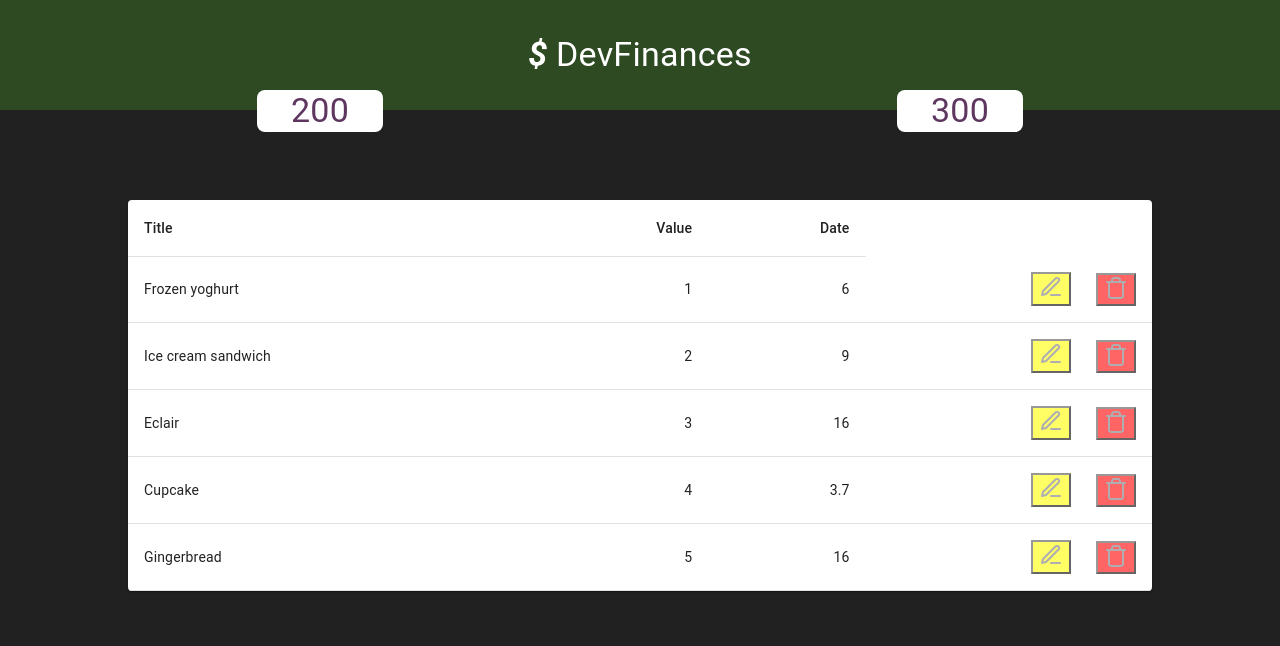
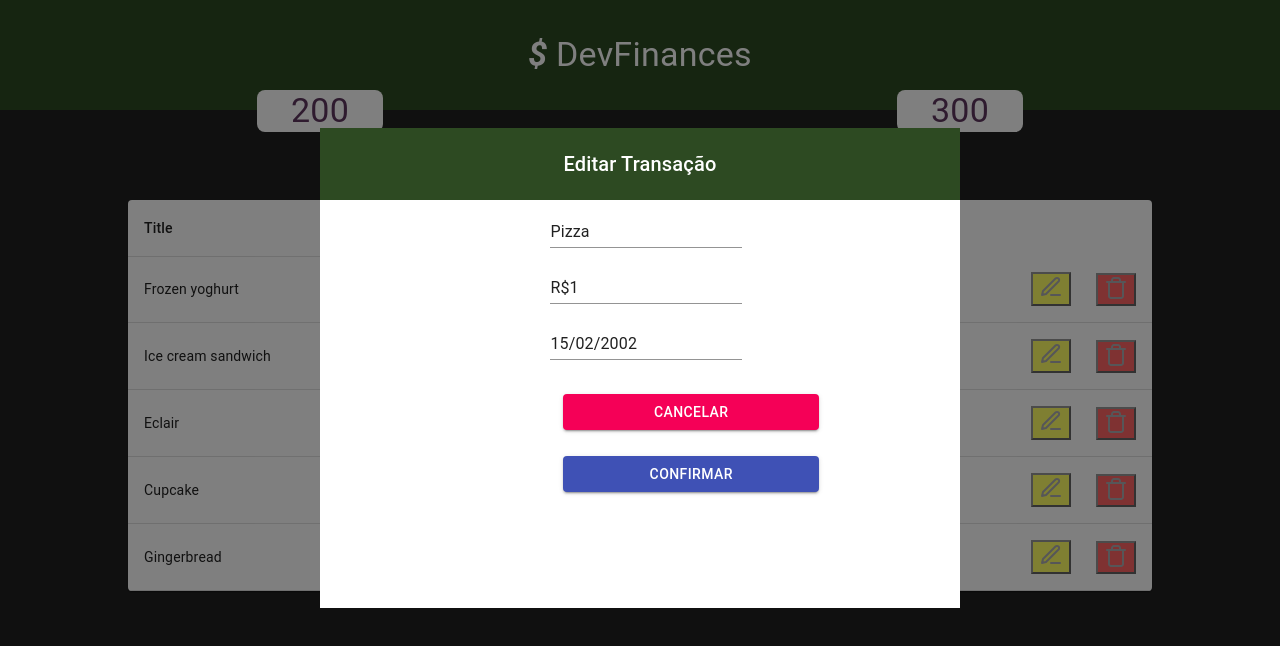
Before and after one commit to RicardinhoFilho/DevFinances-ReactApp, a React (Create React App) app: page / in a window 1280 px wide. Both pictures are taken after a click on the button 1050 px from the left and 289 px from the top of the page. Shown: the top 646 px of the page. Built offline with nearby package versions, Linux system fonts and the light colour scheme.

Commit message:
Add delete and edit modal

```diff
--- a/src/Components/FirstPage/FirstPage.jsx
+++ b/src/Components/FirstPage/FirstPage.jsx
@@ -1,21 +1,17 @@
-import React,{useState, useEffect} from "react";
-import  HeaderFinance  from "./FirstPageComponents/HeaderFinance";
-import  TableFinance  from "./FirstPageComponents/TableFinance";
-import  CardFinance  from "./FirstPageComponents/CardFinance";
-import  ModalEdit  from "./FirstPageComponents/ModalEdit";
+import React, { useState, useEffect } from "react";
+import HeaderFinance from "./FirstPageComponents/HeaderFinance";
+import TableFinance from "./FirstPageComponents/TableFinance";
+import CardFinance from "./FirstPageComponents/CardFinance";
+import ModalEdit from "./FirstPageComponents/ModalEdit";
 
 const FirstPage = () => {
-
-  const [modal, setModal] = useState(false);
-
-
 
   return (
     <div>
       <HeaderFinance />
-      <CardFinance/>
+      <CardFinance />
       <TableFinance />
-      <ModalEdit option={false} id={6} />
+      {/* <ModalEdit option={modalEdit} id={6} /> */}
     </div>
   );
 };
--- a/src/Components/FirstPage/FirstPageComponents/FirstPage.css
+++ b/src/Components/FirstPage/FirstPageComponents/FirstPage.css
@@ -65,3 +65,32 @@
   cursor: pointer;
   opacity: 1;
 }
+
+/*Modal----------------------------------------------------------------------------------------------------------------------*/
+
+.modal {
+  width: 50%;
+  height: 60%;
+
+  background-color: white;
+
+  margin: auto;
+  margin-top: 10%;
+}
+
+/*Form----------------------------------------------------------------------------------------------------------------------*/
+
+form {
+  display: inline-block;
+  align-items: center;
+
+  width: 15vw;
+  margin-left: 18vw;
+}
+
+/*Button----------------------------------------------------------------------------------------------------------------------*/
+#button {
+  width: 20vw;
+  margin-top: 2vw;
+  margin-left: 1vw;
+}
--- a/src/Components/FirstPage/FirstPageComponents/ModalDelete.jsx
+++ b/src/Components/FirstPage/FirstPageComponents/ModalDelete.jsx
@@ -0,0 +1,44 @@
+import React, { useState, useEffect } from "react";
+import { Modal } from "@material-ui/core";
+import { Card, Typography, TextField, Button } from "@material-ui/core";
+
+const ModalDelete = ({ option, id }) => {
+  const [defineModal, setDefineModal] = useState(false);
+
+  useEffect(() => {
+    if (defineModal != option) {
+      setDefineModal(option);
+    }
+  }, {});
+
+  return (
+    <Modal open={defineModal} onClose={!defineModal}>
+      <div className="modal">
+        <Typography variant="h6" align="center" className="title">
+          Deletar Transação
+        </Typography>
+        <Typography variant="h6" align="center">
+          Pizza
+        </Typography>
+        <Typography variant="h6" align="center">
+          R$40
+        </Typography>
+        <Typography variant="h6" align="center">
+          "12/12/2012"
+        </Typography>
+        <Typography variant="h6" align="center">
+          "Pizza"
+        </Typography>
+
+        <Button type="submit" variant="contained" color="secondary" id="button">
+          Cancelar
+        </Button>
+        <Button type="submit" variant="contained" color="primary" id="button">
+          Confirmar
+        </Button>
+      </div>
+    </Modal>
+  );
+};
+
+export default ModalDelete;
--- a/src/Components/FirstPage/FirstPageComponents/ModalEdit.jsx
+++ b/src/Components/FirstPage/FirstPageComponents/ModalEdit.jsx
@@ -1,24 +1,32 @@
-import React,{useState, useEffect} from "react";
+import React, { useState, useEffect } from "react";
 import { Modal } from "@material-ui/core";
+import { Card, Typography, TextField, Button } from "@material-ui/core";
 
-const ModalEdit = ({option, id}) => {
-
+const ModalEdit = ({ option, id }) => {
   const [defineModal, setDefineModal] = useState(false);
 
   useEffect(() => {
     if (defineModal != option) {
-      setDefineModal(option)
+      setDefineModal(option);
     }
   }, {});
 
-  console.log(defineModal)
   return (
-    <Modal
-       open={defineModal}
-       onClose={!defineModal}
-
-    >
-      <p>Isto é um teste</p>
+    <Modal open={defineModal} onClose={!defineModal}>
+      <div className="modal">
+      <Typography variant="h6" align="center" className="title">Editar Transação</Typography>
+        <form>
+          <TextField value={"Pizza"} margin="normal" required /><br/>
+          <TextField value={`R$${id}`} margin="normal" required /><br/>
+          <TextField value={"15/02/2002"} margin="normal" required /><br/>
+          <Button type="submit" variant="contained" color="secondary" id="button">
+            Cancelar
+          </Button>
+          <Button type="submit" variant="contained" color="primary" id="button">
+            Confirmar
+          </Button>
+        </form>
+      </div>
     </Modal>
   );
 };
--- a/src/Components/FirstPage/FirstPageComponents/TableFinance.jsx
+++ b/src/Components/FirstPage/FirstPageComponents/TableFinance.jsx
@@ -1,7 +1,9 @@
-import React from "react";
+import React, { useState } from "react";
 import "./FirstPage.css";
 import editImage from "./Assets/Edit.svg";
 import trashImage from "./Assets/Trash.svg";
+import ModalEdit from "./ModalEdit";
+import ModalDelete from "./ModalDelete";
 import {
   Table,
   TableBody,
@@ -12,7 +14,23 @@ import {
   Paper,
 } from "@material-ui/core";
 
-const TableComponent = () => {
+const TableComponent = ( ) => {
+  const [itemId, setItemId] = useState(0);
+  const [modalEditState, setModalEditState] = useState(false);
+  const [modalDeleteState, setModalDeleteState] = useState(false);
+
+  const modalDeleteOpen = () => {
+    if (modalDeleteState === true) {
+      return <ModalDelete option={modalEditState} id={itemId} />;
+    }
+  };
+
+  const modalEditOpen = () => {
+    if (modalEditState === true) {
+      return <ModalEdit option={modalEditState} id={itemId} />;
+    }
+  };
+
   function createData(name, calories, fat, carbs, protein) {
     return { name, calories, fat, carbs, protein };
   }
@@ -21,7 +39,7 @@ const TableComponent = () => {
     createData("Frozen yoghurt", 1, 6.0, 24, 4.0),
     createData("Ice cream sandwich", 2, 9.0, 37, 4.3),
     createData("Eclair", 3, 16.0, 24, 6.0),
-    createData("Cupcake",4, 3.7, 67, 4.3),
+    createData("Cupcake", 4, 3.7, 67, 4.3),
     createData("Gingerbread", 5, 16.0, 49, 3.9),
   ];
 
@@ -45,11 +63,24 @@ const TableComponent = () => {
                 <TableCell align="right">{row.calories}</TableCell>
                 <TableCell align="right">{row.fat}</TableCell>
                 <TableCell align="right">
-                  <button className="edit-button">
+                  <button
+                    className="edit-button"
+                    onClick={(event) => {
+                      setItemId(1);
+                      setModalEditState(true);
+                    }}
+                  >
                     <img src={editImage} alt="Edit" />
                   </button>
-                  <button className="trash-button">
-                    <img src={trashImage} alt="Edit" />
+                  <button
+                    className="trash-button"
+                    onClick={(event) => {
+                      setItemId(2);
+                      setModalDeleteState(true);
+                      console.log(modalDeleteState)
+                    }}
+                  >
+                    <img src={trashImage} alt="Delete" />
                   </button>
                 </TableCell>
               </TableRow>
@@ -57,6 +88,9 @@ const TableComponent = () => {
           </TableBody>
         </Table>
       </TableContainer>
+      {modalDeleteOpen()}
+      {modalEditOpen()}
+
     </div>
   );
 };
```
